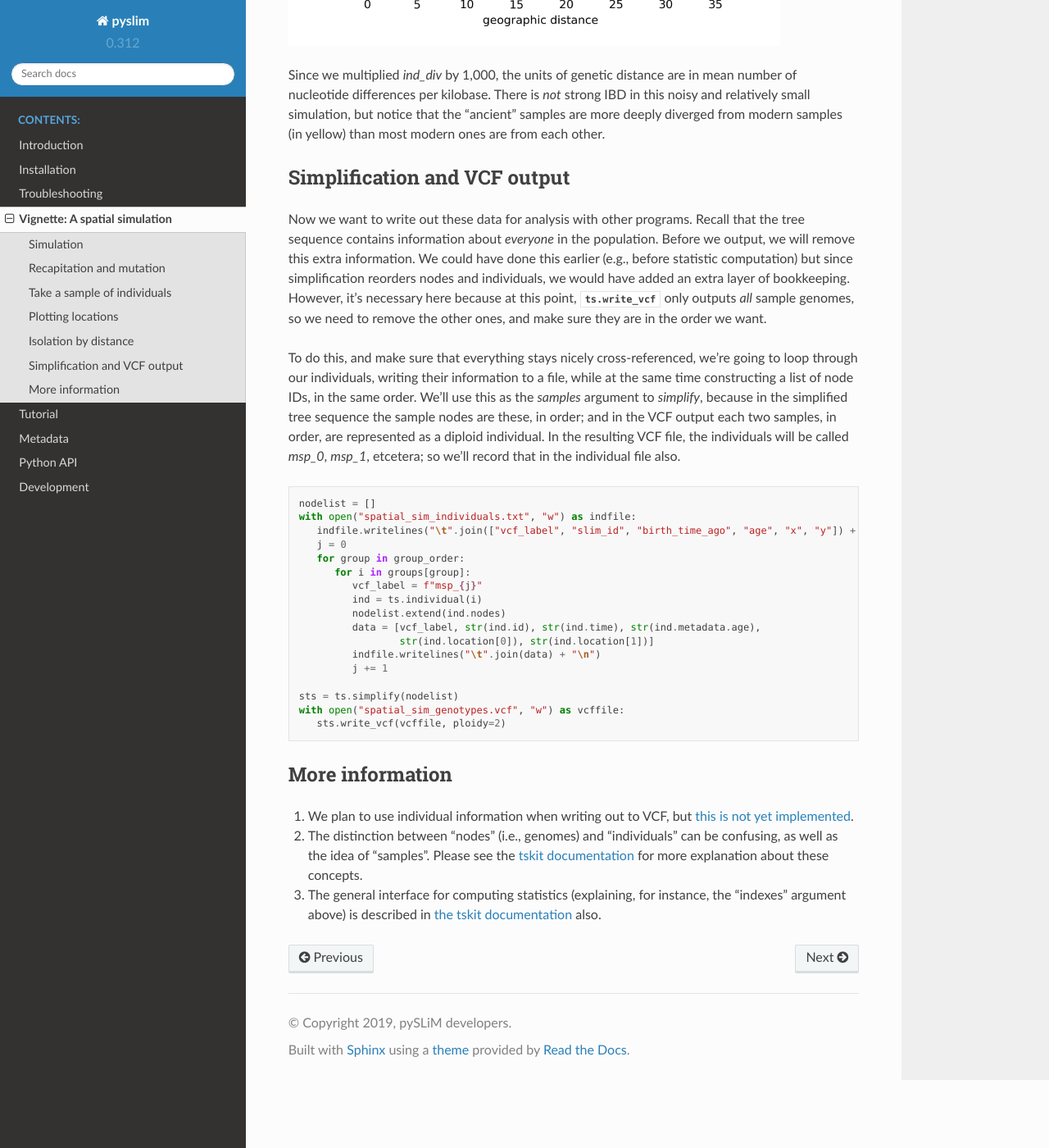
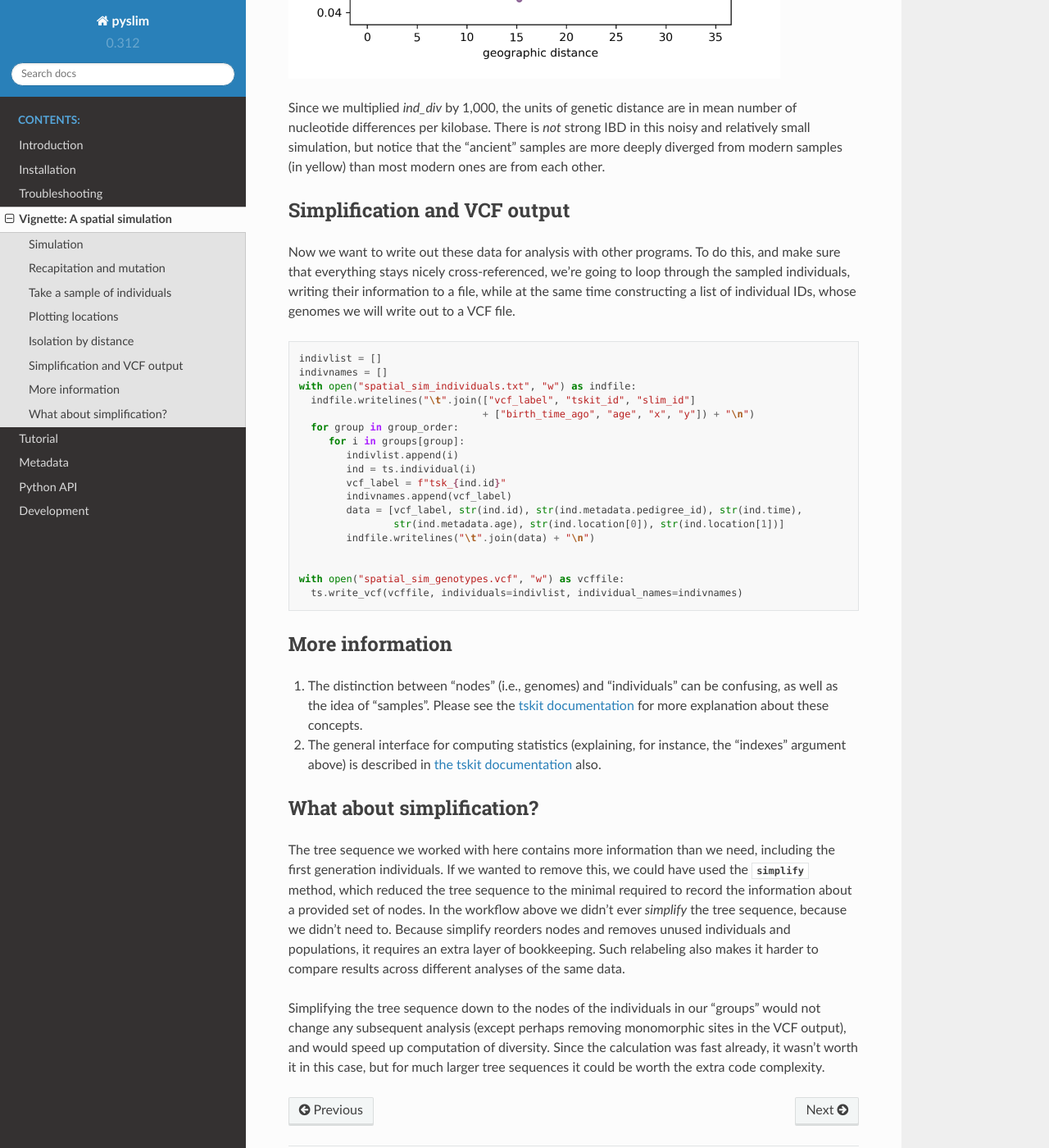
Before and after one commit to tskit-dev/pyslim, a Sphinx documentation site: the page built from docs/vignette_space.rst, in a window 1280 px wide and 1400 px high, scrolled down 10017 px. Shown: the whole window at 82% size. Built offline with Sphinx 7.4.7 and the Read the Docs theme 2.0.0, drawn with Linux system fonts in a browser that asks for light colours; some of the changed text lies outside the part shown.

Commit message:
updated with vcf docs

```diff
--- a/docs/vignette_space.rst
+++ b/docs/vignette_space.rst
@@ -209,6 +209,7 @@ Next, we will:
 
 1. Recapitate, running a coalescent simulation to build ancestral trees.
 2. Mutate, adding neutral variation.
+3. Save the resulting tree sequence to disk for future use.
 
 We *won't* simplify at this point, although it would not hurt,
 and if we did it would have to come *after* these steps.
@@ -553,60 +555,69 @@ Simplification and VCF output
 *****************************
 
 Now we want to write out these data for analysis with other programs.
-Recall that the tree sequence contains information about *everyone* in the population.
-Before we output, we will remove this extra information.
-We could have done this earlier (e.g., before statistic computation)
-but since simplification reorders nodes and individuals,
-we would have added an extra layer of bookkeeping.
-However, it's necessary here because at this point,
-:meth:`ts.write_vcf <tskit.TreeSequence.write_vcf>` only outputs *all* sample genomes,
-so we need to remove the other ones,
-and make sure they are in the order we want.
-
 To do this, and make sure that everything stays nicely cross-referenced,
-we're going to loop through our individuals, writing their information to a file,
-while at the same time constructing a list of node IDs, in the same order.
-We'll use this as the `samples` argument to `simplify`,
-because in the simplified tree sequence the sample nodes are these, in order;
-and in the VCF output each two samples, in order, are represented as a diploid individual.
-In the resulting VCF file, the individuals will be called `msp_0`, `msp_1`, etcetera;
-so we'll record that in the individual file also.
+we're going to loop through the sampled individuals, writing their information to a file,
+while at the same time constructing a list of individual IDs,
+whose genomes we will write out to a VCF file.
 
 .. code-block:: python
 
-   nodelist = []
+   indivlist = []
+   indivnames = []
    with open("spatial_sim_individuals.txt", "w") as indfile:
-      indfile.writelines("\t".join(["vcf_label", "slim_id", "birth_time_ago", "age", "x", "y"]) + "\n")
-      j = 0
-      for group in group_order:
-         for i in groups[group]:
-            vcf_label = f"msp_{j}"
-            ind = ts.individual(i)
-            nodelist.extend(ind.nodes)
-            data = [vcf_label, str(ind.id), str(ind.time), str(ind.metadata.age),
-                    str(ind.location[0]), str(ind.location[1])]
-            indfile.writelines("\t".join(data) + "\n")
-            j += 1
+     indfile.writelines("\t".join(["vcf_label", "tskit_id", "slim_id"]
+                                  + ["birth_time_ago", "age", "x", "y"]) + "\n")
+     for group in group_order:
+        for i in groups[group]:
+           indivlist.append(i)
+           ind = ts.individual(i)
+           vcf_label = f"tsk_{ind.id}"
+           indivnames.append(vcf_label)
+           data = [vcf_label, str(ind.id), str(ind.metadata.pedigree_id), str(ind.time),
+                   str(ind.metadata.age), str(ind.location[0]), str(ind.location[1])]
+           indfile.writelines("\t".join(data) + "\n")
 
-   sts = ts.simplify(nodelist)
+
    with open("spatial_sim_genotypes.vcf", "w") as vcffile:
-      sts.write_vcf(vcffile, ploidy=2)
+     ts.write_vcf(vcffile, individuals=indivlist, individual_names=indivnames)
 
 
 ****************
 More information
 ****************
 
-1. We plan to use individual information when writing out to VCF,
-   but `this is not yet implemented <https://github.com/tskit-dev/tskit/issues/73>`_.
-
-2. The distinction between "nodes" (i.e., genomes) and "individuals" can be confusing,
+1. The distinction between "nodes" (i.e., genomes) and "individuals" can be confusing,
    as well as the idea of "samples".
    Please see the
    `tskit documentation <https://tskit.readthedocs.io/en/latest/data-model.html>`_
    for more explanation about these concepts.
 
-3. The general interface for computing statistics (explaining, for instance, the "indexes"
+2. The general interface for computing statistics (explaining, for instance, the "indexes"
    argument above) is described in
    `the tskit documentation <https://tskit.readthedocs.io/en/latest/stats.html>`_
    also.
+
+
+**************************
+What about simplification?
+**************************
+
+The tree sequence we worked with here contains more information than we need,
+including the first generation individuals.
+If we wanted to remove this, we could have used the
+:meth:`simplify <tskit.TreeSequence.simplify>` method,
+which reduced the tree sequence to the minimal required to record the information
+about a provided set of nodes.
+In the workflow above we didn't ever *simplify* the tree sequence,
+because we didn't need to.
+Because simplify reorders nodes and removes unused individuals and populations,
+it requires an extra layer of bookkeeping.
+Such relabeling also makes it harder to compare results across different analyses
+of the same data.
+
+Simplifying the tree sequence down to the nodes of the individuals
+in our "groups" would not change any subsequent analysis (except perhaps
+removing monomorphic sites in the VCF output),
+and would speed up computation of diversity.
+Since the calculation was fast already, it wasn't worth it in this case,
+but for much larger tree sequences it could be worth the extra code complexity.
```
Also changed, not shown: other parts of docs/vignette_space.rst (+1 -0 lines).
